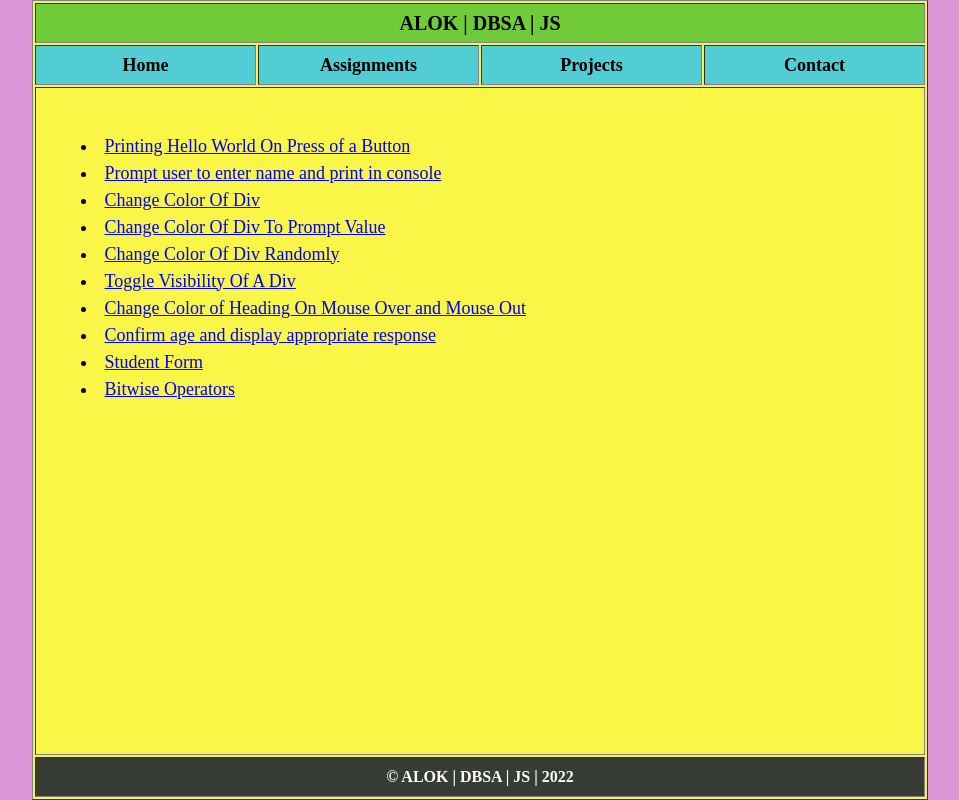
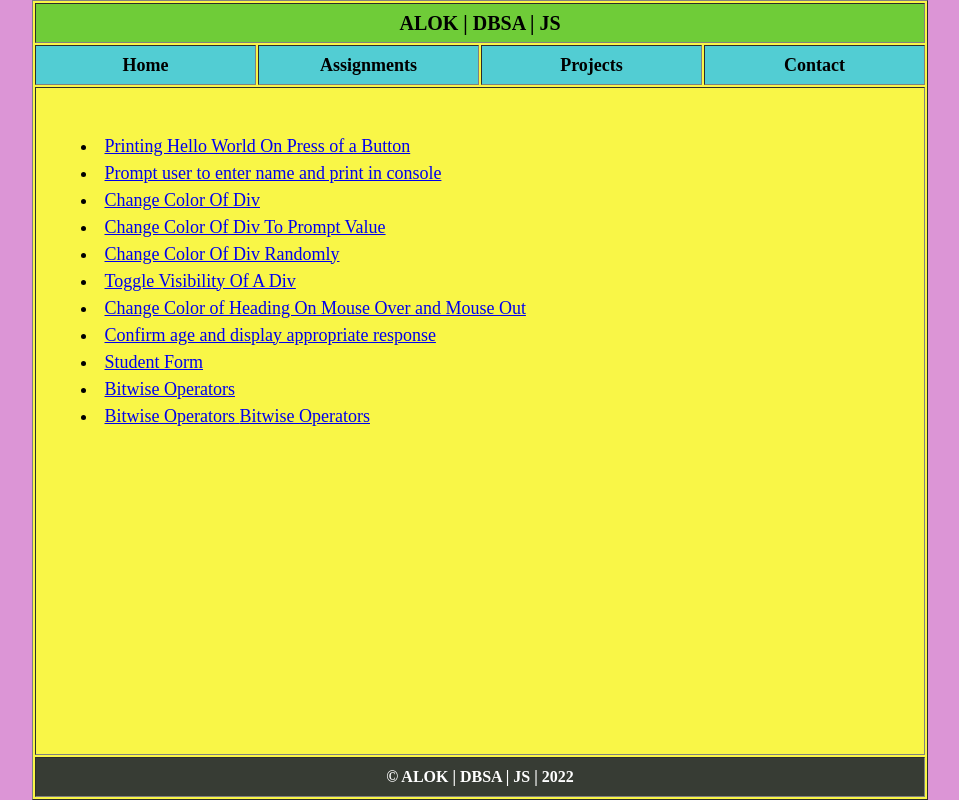
Before and after one commit to Alok-112/DBSA-JS, a plain HTML site: page index.html in a window 1280 px wide. Both pictures are taken after a click on the link "Assignments". Shown: the whole page, without its empty margins (160-1119 px from the left). Drawn offline with Linux system fonts and the light colour scheme.

Commit message:
Update index.html

```diff
--- a/index.html
+++ b/index.html
@@ -110,6 +110,16 @@
 								Bitwise Operators
 							</a>
 						</li>
+						<li>
+							<a href="./Assignments/A11_Conditional_Operators/day.html" target="_blank">
+								Bitwise Operators
+							</a>
+							<a href="./Assignments/A11_Conditional_Operators/Greatest_of_three_numbers.html" target="_blank">
+								Bitwise Operators
+							</a>
+						</li>
+
+
 					</dl>
 				</p>
 			</td>
```
